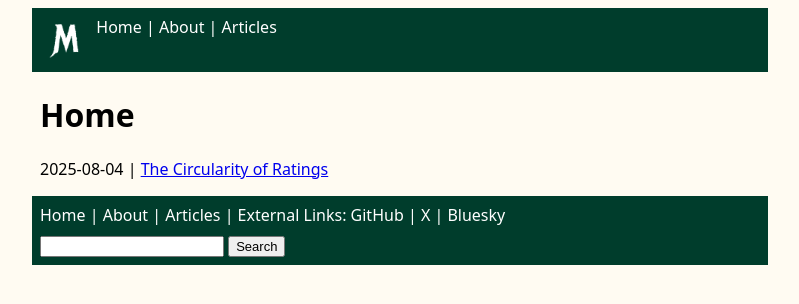
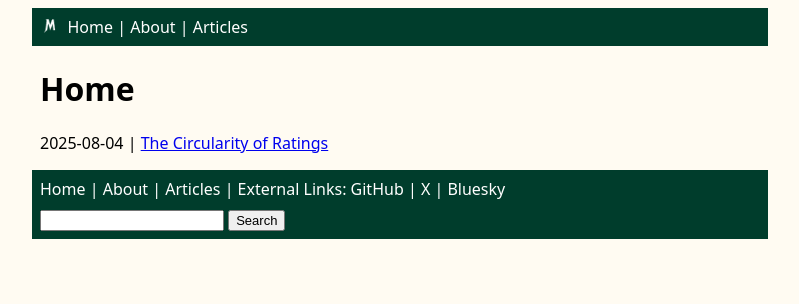
Before and after one commit to maxkossek/maxkossek.github.io, a Jekyll site: the page built from index.html, in a window 1280 px wide. Shown: the top 304 px of the page, without its empty margins (240-1039 px from the left). Built offline with Jekyll 4.4.1, drawn with Linux system fonts in a browser that asks for light colours.

Commit message:
Update logo spacing

```diff
--- a/_includes/head.html
+++ b/_includes/head.html
@@ -7,6 +7,7 @@
 	<!-- styles -->
 	<link href="/css/main.css" type="text/css" rel="stylesheet">
 	<link rel="icon" href="/assets/logos/favicon.ico">
+	<link rel="mask-icon" href="/assets/logos/favicon.ico">
 	<link rel="shortcut icon" href="/assets/logos/favicon.ico">
-	<meta name="theme-color" content="#0000aa">
+	<meta name="theme-color" content="#003d2c">
 </head>
--- a/_includes/nav.html
+++ b/_includes/nav.html
@@ -1,6 +1,6 @@
 <header>
 <nav class="main" role="navigation">
-<a href="/" title="Home Page"><img title="Max Kossek Icon" src="/assets/logos/favicon.ico" style="vertical-align: text-top"></a>&nbsp;
+<a href="/" title="Home Page"><img title="Max Kossek Icon" src="/assets/logos/favicon.ico" style="vertical-align: text-top; height: 1.2rem"></a>&nbsp;
 <a href="/" title="Home Page">Home</a> | <a href="/about" title="About Max Kossek">About</a> | <a href="/articles" title="Archive of all articles">Articles</a>
 </nav>
 </header>
```
